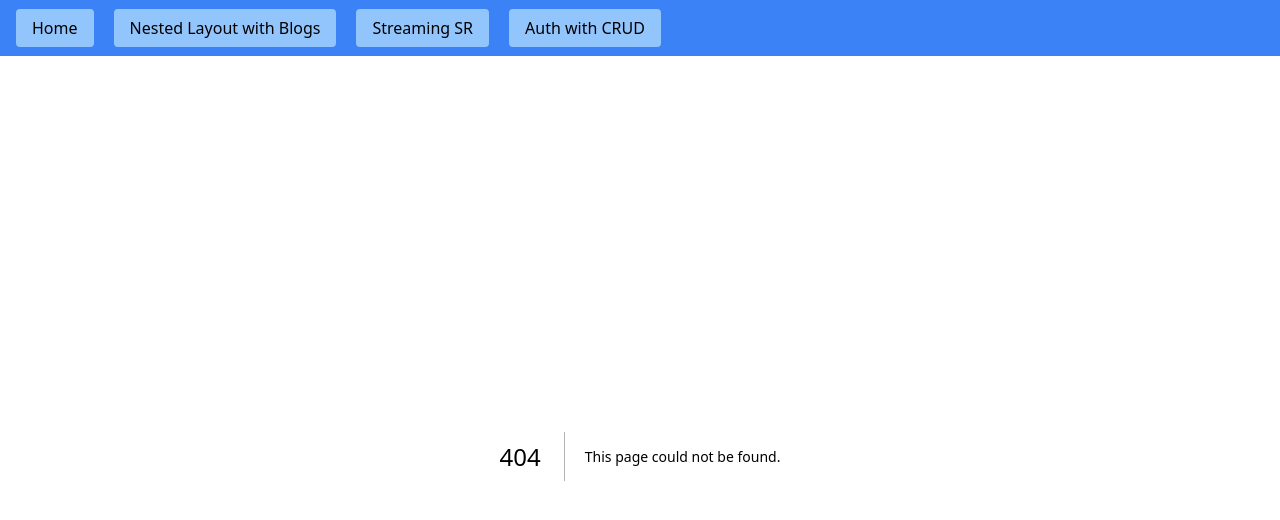
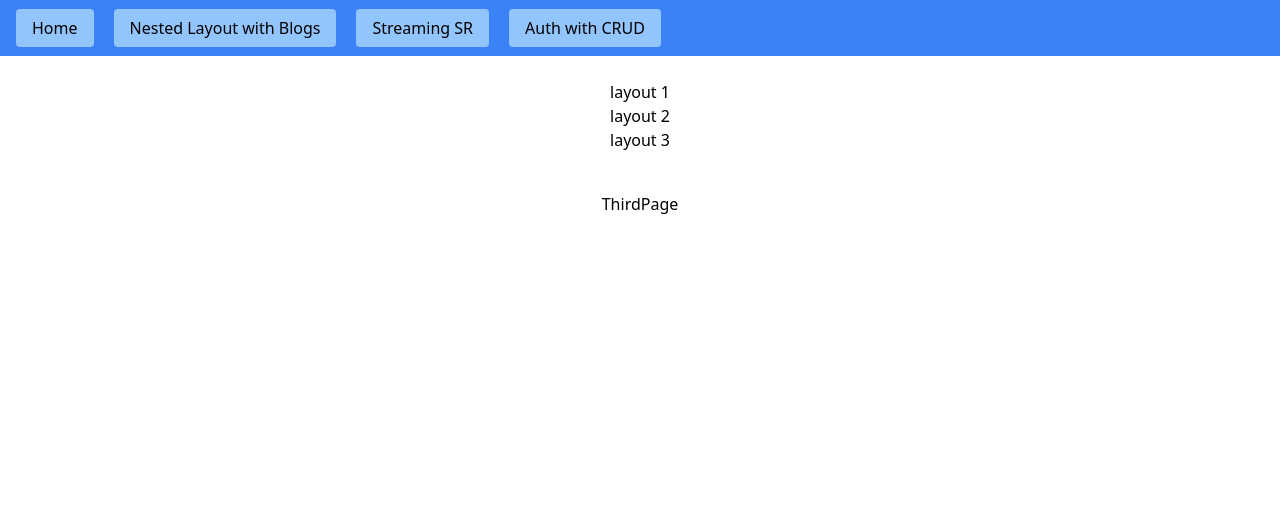
Before and after one commit to ae12321/todo-nextjs-supabase, a Next.js app: page /nested-layout/second/third in a window 1280 px wide. Before the commit this address had no page. Shown: the top 520 px of the page. Built offline with nearby package versions, Linux system fonts and the light colour scheme.

Commit message:
nested-layout sample

```diff
--- /dev/null
+++ b/src/app/nested-layout/layout.tsx
@@ -0,0 +1,12 @@
+export default function FirstLayout({
+  children,
+}: {
+  children: React.ReactNode
+}) {
+  return (
+    <main className="m-6 text-center">
+      <p>layout 1</p>
+      {children}
+    </main>
+  )
+}
--- /dev/null
+++ b/src/app/nested-layout/page.tsx
@@ -0,0 +1,9 @@
+import React from 'react'
+
+export default function FiestPage() {
+  return (
+    <div className="m-10 text-center">
+      <p>FiestPage</p>
+    </div>
+  )
+}
--- /dev/null
+++ b/src/app/nested-layout/second/layout.tsx
@@ -0,0 +1,12 @@
+export default function SecondLayout({
+  children,
+}: {
+  children: React.ReactNode
+}) {
+  return (
+    <main>
+      <p>layout 2</p>
+      {children}
+    </main>
+  )
+}
--- /dev/null
+++ b/src/app/nested-layout/second/page.tsx
@@ -0,0 +1,9 @@
+import React from 'react'
+
+export default function SecondPage() {
+  return (
+    <div className="m-10 text-center">
+      <p>SecondPage</p>
+    </div>
+  )
+}
--- /dev/null
+++ b/src/app/nested-layout/second/third/fourth/page.tsx
@@ -0,0 +1,9 @@
+import React from 'react'
+
+export default function FourthPage() {
+  return (
+    <div className="m-10 text-center">
+      <p>FourthPage</p>
+    </div>
+  )
+}
--- /dev/null
+++ b/src/app/nested-layout/second/third/layout.tsx
@@ -0,0 +1,12 @@
+export default function ThridLayout({
+  children,
+}: {
+  children: React.ReactNode
+}) {
+  return (
+    <main>
+      <p>layout 3</p>
+      {children}
+    </main>
+  )
+}
--- /dev/null
+++ b/src/app/nested-layout/second/third/page.tsx
@@ -0,0 +1,9 @@
+import React from 'react'
+
+export default function ThirdPage() {
+  return (
+    <div className="m-10 text-center">
+      <p>ThirdPage</p>
+    </div>
+  )
+}
```
